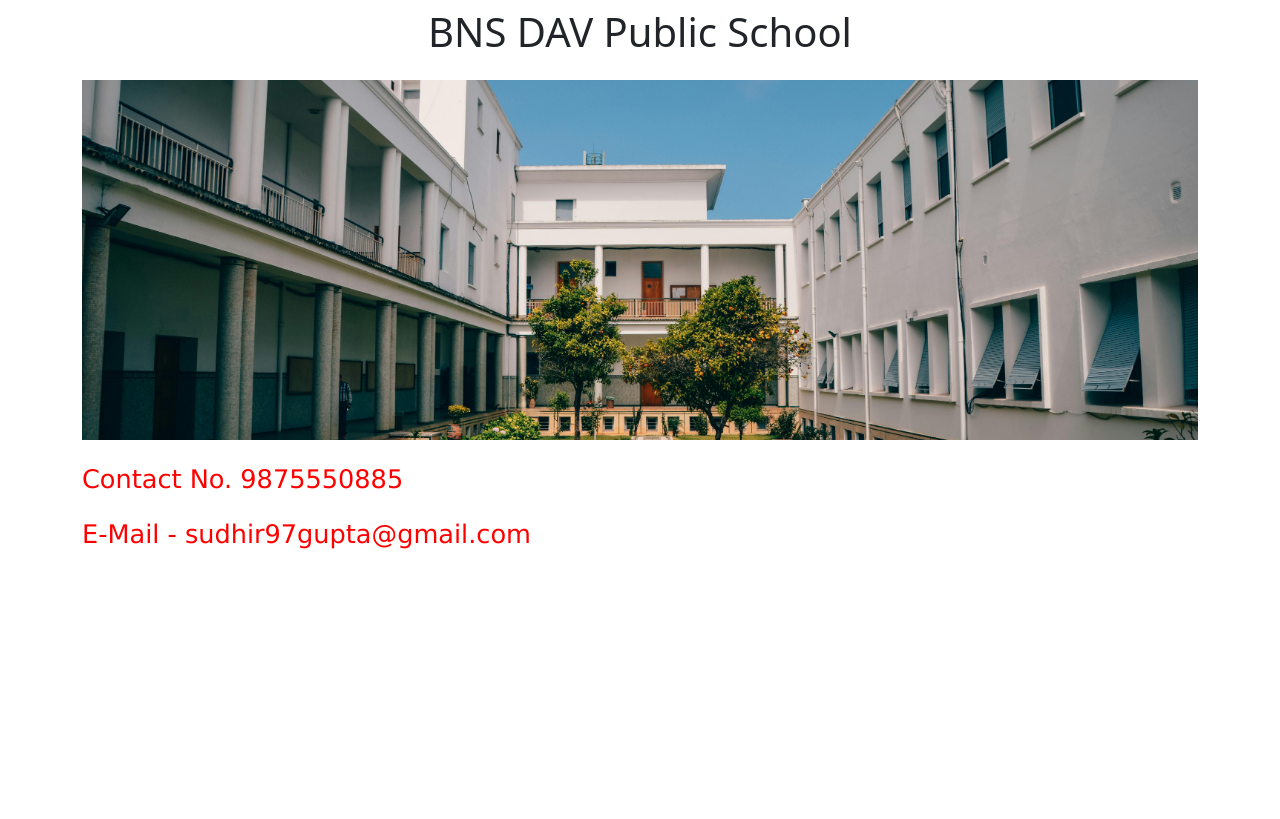
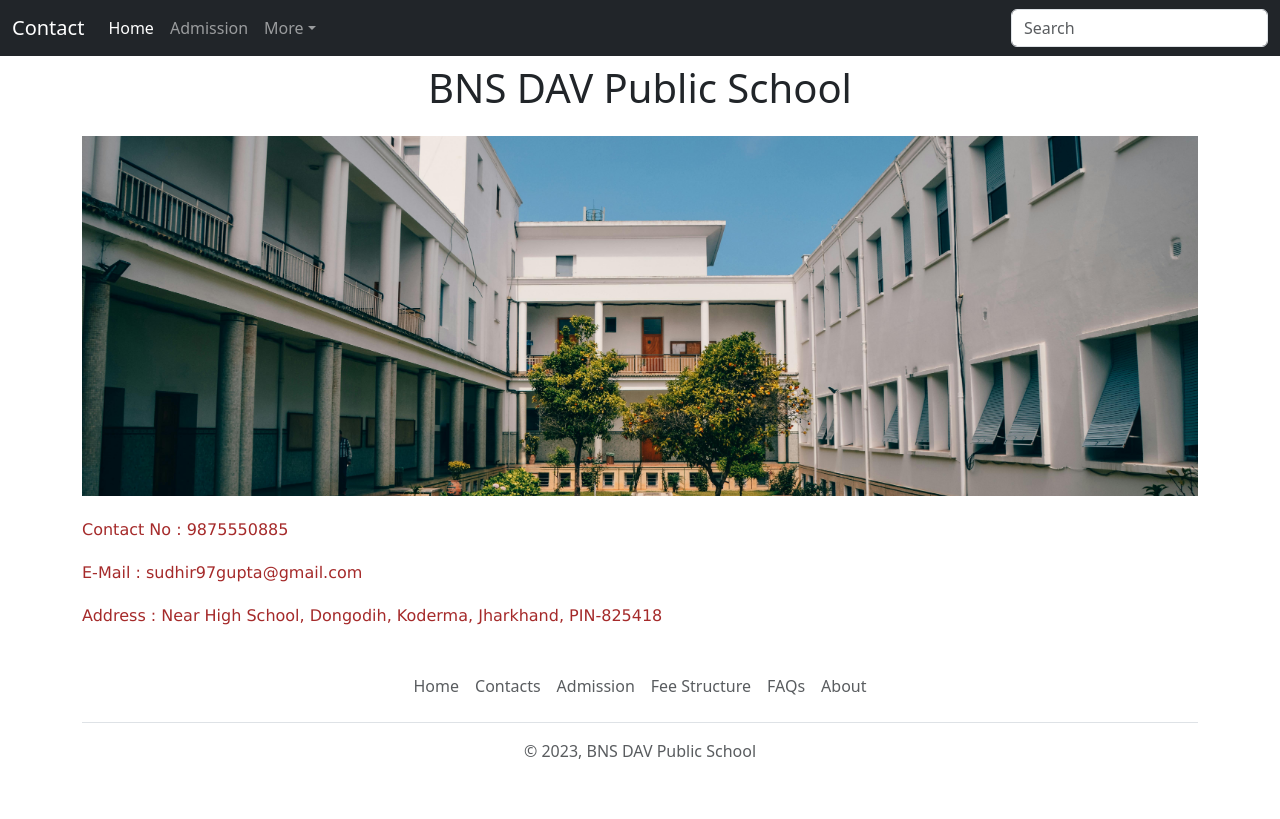
Before and after one commit to sudhir97gupta/school-website, a Flask app: page /contact in a window 1280 px wide. Before the commit the page ends 549 px from the top, so only its background shows below. Run offline with Flask 3, Linux system fonts and the light colour scheme; some libraries are stand-ins or nearby versions.

Commit message:
Modify the html files

```diff
--- a/templates/contact.html
+++ b/templates/contact.html
@@ -6,18 +6,21 @@
         {% include 'bootstrap.html' %}
     </head>
 <body>
+    {% include 'nav.html' %}
     <div class="container">
         <style>
             h2{
                 font-family: verdana;
-                font-size: 160%;
-                color: red;
+                font-size: 100%;
+                color: brown;
             }
         </style>
         <h1 class="text-center mt-2 mb-4">BNS DAV Public School</h1>
         {% include 'banner.html' %}
-        <h2 class="text-left mt-2 mb-4">Contact No. 9875550885</h2>
-        <h2 class="text-left mt-2 mb-4">E-Mail - sudhir97gupta@gmail.com</h2>
+        <h2 class="text-left mt-2 mb-4">Contact No : 9875550885</h2>
+        <h2 class="text-left mt-2 mb-4">E-Mail : sudhir97gupta@gmail.com</h2>
+        <h2 class="text-left mt-2 mb-4">Address : Near High School, Dongodih, Koderma, Jharkhand, PIN-825418</h2>
     </div>
+    {% include 'footer.html' %}
 </body>
 </html>
--- a/templates/footer.html
+++ b/templates/footer.html
@@ -3,6 +3,7 @@
     <ul class="nav justify-content-center border-bottom pb-3 mb-3">
       <li class="nav-item"><a href="/" class="nav-link px-2 text-body-secondary">Home</a></li>
       <li class="nav-item"><a href="contact" class="nav-link px-2 text-body-secondary">Contacts</a></li>
+      <li class="nav-item"><a href="admission" class="nav-link px-2 text-body-secondary">Admission</a></li>
       <li class="nav-item"><a href="Fee Structure" class="nav-link px-2 text-body-secondary">Fee Structure</a></li>
       <li class="nav-item"><a href="#" class="nav-link px-2 text-body-secondary">FAQs</a></li>
       <li class="nav-item"><a href="#" class="nav-link px-2 text-body-secondary">About</a></li>
--- a/templates/nav.html
+++ b/templates/nav.html
@@ -1,3 +1,13 @@
+<!DOCTYPE html>
+<html lang="en">
+<head>
+  <meta charset="UTF-8">
+  <meta name="viewport" content="width=device-width, initial-scale=1.0">
+  <title>Navbar Example</title>
+  <!-- Bootstrap CSS -->
+  <link href="https://stackpath.bootstrapcdn.com/bootstrap/5.3.0/css/bootstrap.min.css" rel="stylesheet">
+</head>
+<body>
   <nav class="navbar navbar-expand-lg navbar-dark bg-dark" aria-label="Fifth navbar example">
     <div class="container-fluid">
       <a class="navbar-brand" href="contact">Contact </a>
@@ -13,15 +23,13 @@
           <li class="nav-item">
             <a class="nav-link" href="admission">Admission</a>
           </li>
-        <li class="nav-item">
-          <a class="nav-link disabled" aria-disabled="true">Disabled</a>
-        </li>
           <li class="nav-item dropdown">
-          <a class="nav-link dropdown-toggle" href="#" data-bs-toggle="dropdown" aria-expanded="false">Dropdown</a>
-          <ul class="dropdown-menu">
-            <li><a class="dropdown-item" href="#">Action</a></li>
-            <li><a class="dropdown-item" href="#">Another action</a></li>
-            <li><a class="dropdown-item" href="#">Something else here</a></li>
+            <a class="nav-link dropdown-toggle" href="#" id="navbarDropdown" role="button" data-bs-toggle="dropdown" aria-expanded="true">More</a>
+            <ul class="dropdown-menu" aria-labelledby="navbarDropdown">
+              <li><a class="dropdown-item" href="fee-structure">Fee Structure</a></li>
+              <li><a class="dropdown-item" href="admission">Admission</a></li>
+              <li><a class="dropdown-item" href="contact">Contacts</a></li>
+              <li><a class="dropdown-item" href="teacher-details">Faculties</a></li>
             </ul>
           </li>
         </ul>
@@ -31,3 +39,10 @@
       </div>
     </div>
   </nav>
+
+  <!-- Bootstrap JS and dependencies (Popper.js and Bootstrap Bundle) -->
+  <script src="https://code.jquery.com/jquery-3.6.0.min.js"></script>
+  <script src="https://cdn.jsdelivr.net/npm/@popperjs/core@2.11.6/dist/umd/popper.min.js"></script>
+  <script src="https://stackpath.bootstrapcdn.com/bootstrap/5.3.0/js/bootstrap.bundle.min.js"></script>
+</body>
+</html>
```
Lines whose indentation alone changed are shown as unchanged.
